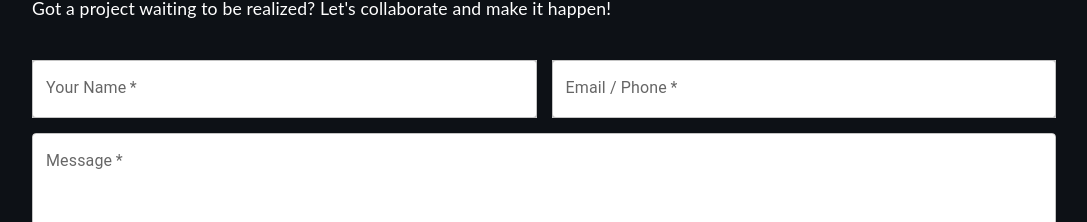
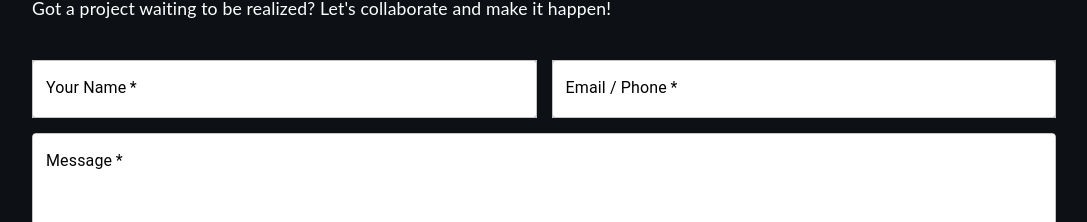
Before and after one commit to motasem-obeidat/motasem-obeidat, a React (Create React App) app: page / in a window 1280 px wide. Shown: the part 3719-3941 px from the top of the page, without its empty margins (96-1183 px from the left). Built offline with nearby package versions, Linux system fonts and the light colour scheme.

Commit message:
Update Contact.tsx

```diff
--- a/src/components/Contact.tsx
+++ b/src/components/Contact.tsx
@@ -7,7 +7,6 @@ import SendIcon from '@mui/icons-material/Send';
 import TextField from '@mui/material/TextField';
 
 function Contact() {
-
   const [name, setName] = useState<string>('');
   const [email, setEmail] = useState<string>('');
   const [message, setMessage] = useState<string>('');
@@ -69,11 +68,15 @@ function Contact() {
                 label="Your Name"
                 placeholder="What's your name?"
                 value={name}
-                onChange={(e) => {
-                  setName(e.target.value);
-                }}
+                onChange={(e) => setName(e.target.value)}
                 error={nameError}
                 helperText={nameError ? "Please enter your name" : ""}
+                sx={{
+                  input: { color: 'black' }, // Ensure input text is visible
+                }}
+                InputLabelProps={{
+                  style: { color: '#000' }, // Label color
+                }}
               />
               <TextField
                 required
@@ -81,11 +84,15 @@ function Contact() {
                 label="Email / Phone"
                 placeholder="How can I reach you?"
                 value={email}
-                onChange={(e) => {
-                  setEmail(e.target.value);
-                }}
+                onChange={(e) => setEmail(e.target.value)}
                 error={emailError}
                 helperText={emailError ? "Please enter your email or phone number" : ""}
+                sx={{
+                  input: { color: 'black' }, // Ensure input text is visible
+                }}
+                InputLabelProps={{
+                  style: { color: '#000' }, // Label color
+                }}
               />
             </div>
             <TextField
@@ -97,11 +104,15 @@ function Contact() {
               rows={10}
               className="body-form"
               value={message}
-              onChange={(e) => {
-                setMessage(e.target.value);
-              }}
+              onChange={(e) => setMessage(e.target.value)}
               error={messageError}
               helperText={messageError ? "Please enter the message" : ""}
+              sx={{
+                textarea: { color: 'black' }, // Ensure textarea text is visible
+              }}
+              InputLabelProps={{
+                style: { color: '#000' }, // Label color
+              }}
             />
             <Button variant="contained" endIcon={<SendIcon />} onClick={sendEmail}>
               Send
```
